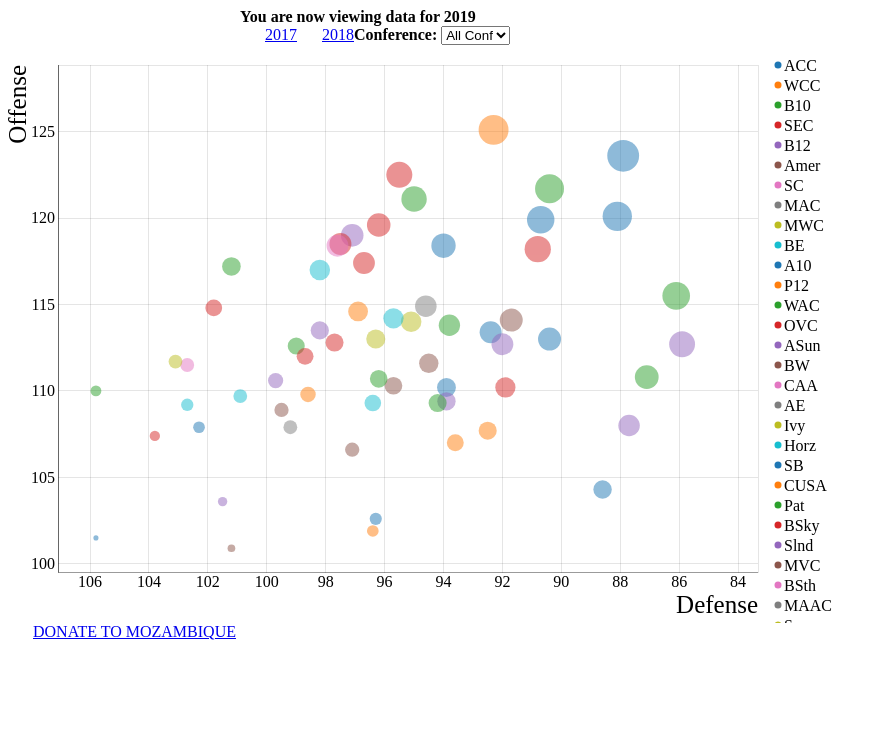
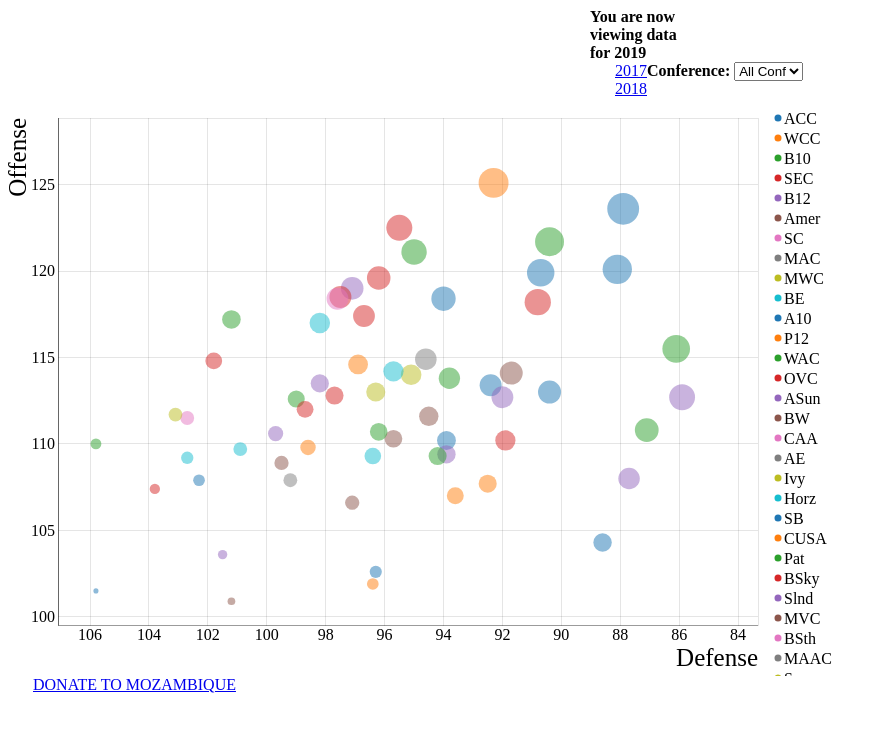
Before and after one commit to martindonnells/martindonnells, a Jekyll site: the page md4/ncaam/ncaam2019.html, which Jekyll copies as it is, in a window 1280 px wide. Shown: the top 732 px of the page, without its empty margins (0-886 px from the left). Built offline with Jekyll 4.4.1, drawn with Linux system fonts in a browser that asks for light colours.

Commit message:
Update ncaam2019.html

```diff
--- a/md4/ncaam/ncaam2019.html
+++ b/md4/ncaam/ncaam2019.html
@@ -62,11 +62,12 @@ j=d.createElement(s),dl=l!='dataLayer'?'&l='+l:'';j.async=true;j.src=
   left: 0;
 }
 #top-nav-nba {
-	width:800px;
-	margin:0 auto;}
+	width:100px;
+	margin:0 auto;
+	text-align: left;}
 a {
   float: left;
-  text-align: center;
+  text-align: left;
   padding-left: 25px;
 }
 </style>
```
